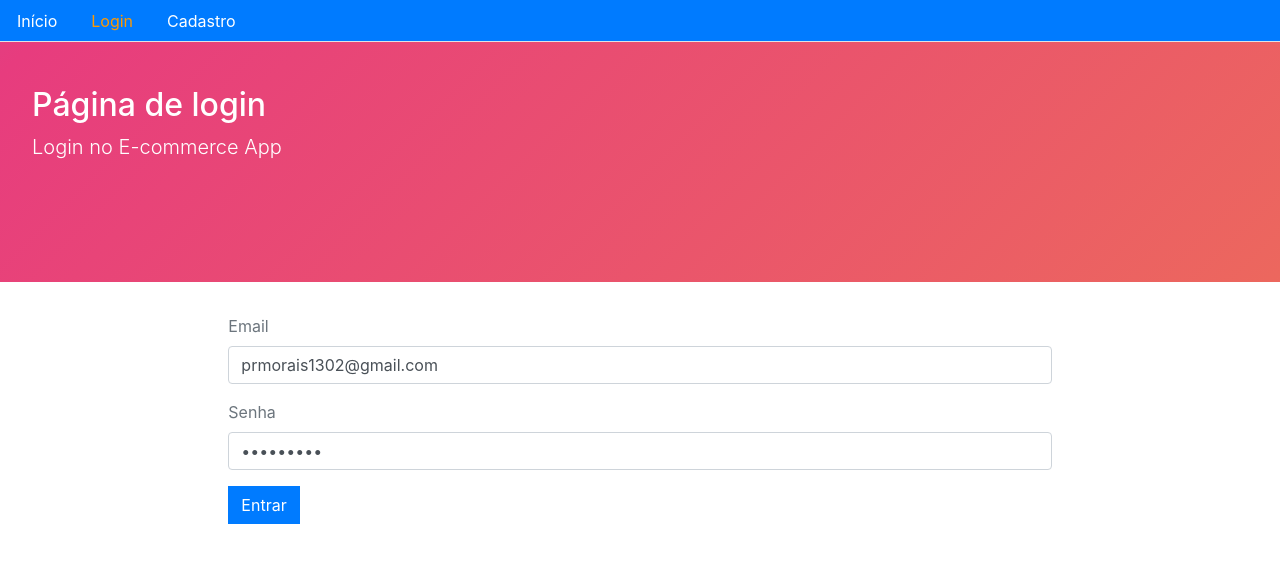
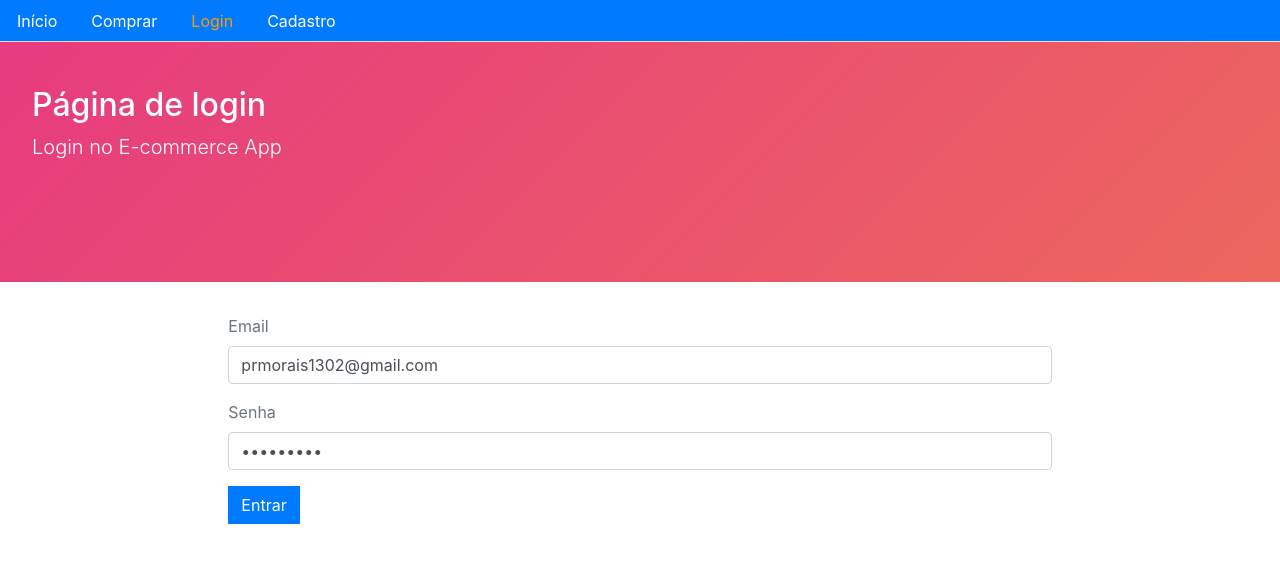
Before and after one commit to PauloDev13/ecommerce-frontend, a React (Create React App) app: page /signin in a window 1280 px wide. Shown: the top 562 px of the page. Built offline with nearby package versions, Linux system fonts and the light colour scheme; no server answers.

Commit message:
Adicionando a página de compras

```diff
--- a/src/Routes.js
+++ b/src/Routes.js
@@ -7,12 +7,17 @@ import AdminDashboard from './user/dashboard/AdminDashboard';
 import AddCategory from './admin/AddCategory';
 import AddProduct from './admin/AddProduct';
 import Home from './core/Home';
+import Shop from './core/Shop';
 import Signin from './user/signin/Signin';
 import Signup from './user/signup/Signup';
 
 const Routes = () => {
   return (
     <BrowserRouter>
+      <Route path="/" exact component={Home} />
+      <Route path="/shop" exact component={Shop} />
+      <Route path="/signin" exact component={Signin} />
+      <Route path="/signup" exact component={Signup} />
       <Switch>
         <PrivateUserRoute path="/user/dashboard" exact>
           <UserDashboard />
@@ -29,10 +34,6 @@ const Routes = () => {
         <PrivateAdminRoute path="/create/product" exact>
           <AddProduct />
         </PrivateAdminRoute>
-
-        <Route path="/" exact component={Home} />
-        <Route path="/signin" exact component={Signin} />
-        <Route path="/signup" exact component={Signup} />
       </Switch>
     </BrowserRouter>
   );
--- a/src/core/Menu.js
+++ b/src/core/Menu.js
@@ -15,6 +15,16 @@ const Menu = ({ history }) => (
       <li className="nav-item">
         <Link className="nav-link" style={isActive(history, '/')} to="/">
           Início
+        </Link>
+      </li>
+
+      <li className="nav-item">
+        <Link
+          className="nav-link"
+          style={isActive(history, '/shop')}
+          to="/shop"
+        >
+          Comprar
         </Link>
       </li>
 
--- /dev/null
+++ b/src/core/Shop.js
@@ -0,0 +1,18 @@
+import Layout from './Layout';
+
+const Shop = () => {
+  return (
+    <Layout
+      title="Página de compras"
+      description="E-commerce App"
+      className="container-fluid"
+    >
+      <div className="row">
+        <div className="col-4">esquerda</div>
+        <div className="col-8">direita</div>
+      </div>
+    </Layout>
+  );
+};
+
+export default Shop;
```
